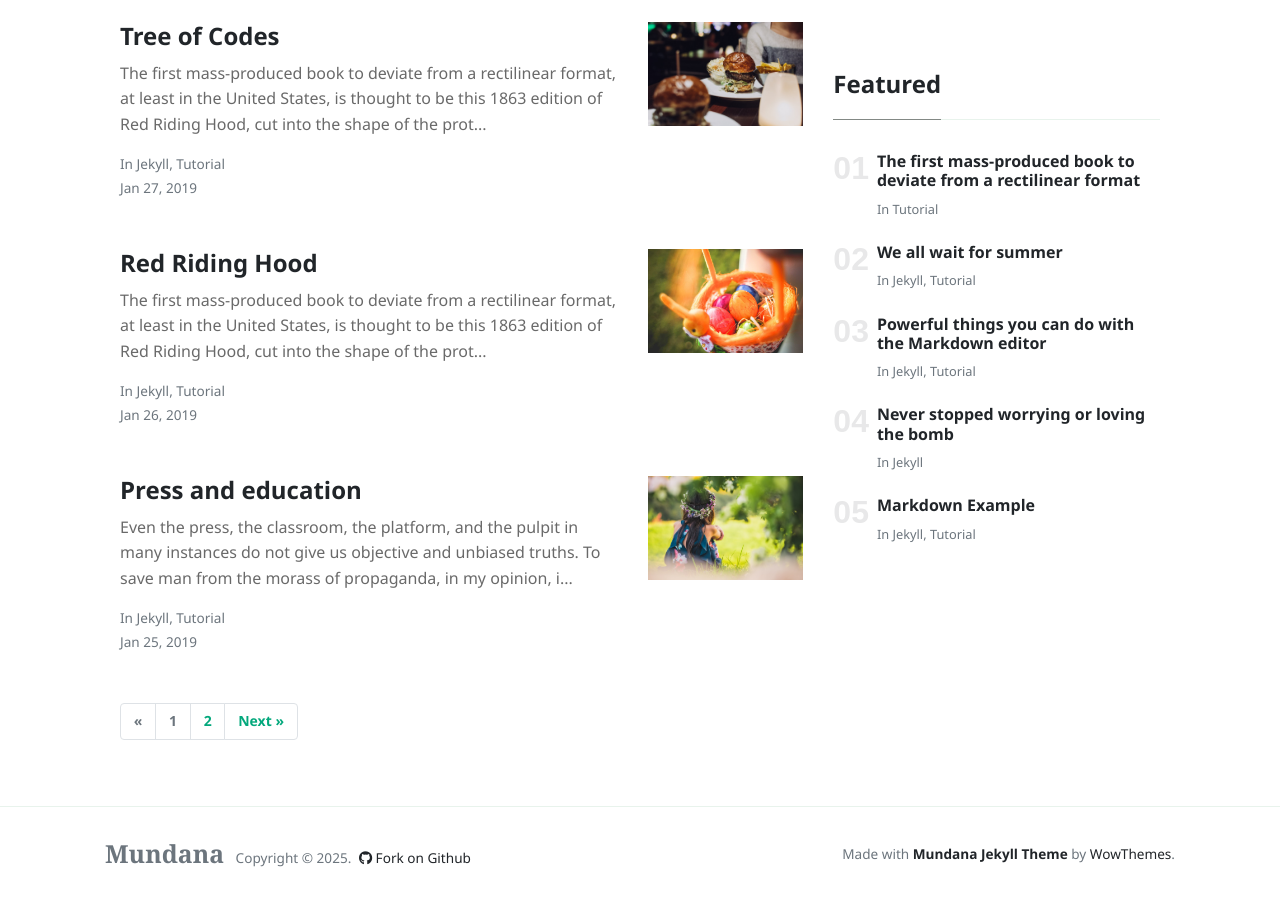
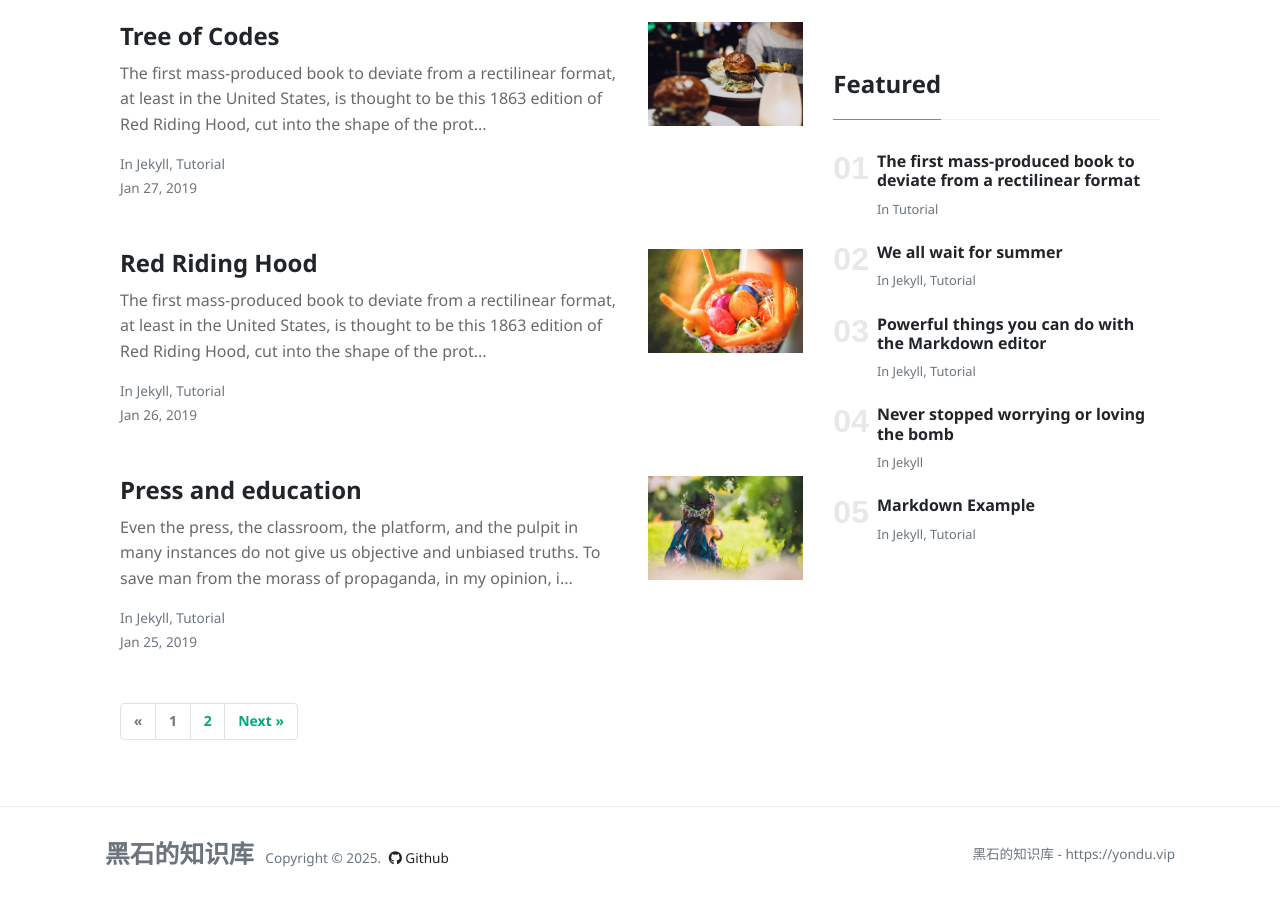
Before and after one commit to blackstoneblackstone/blackstoneblackstone.github.io, a Jekyll site: the page built from index.html, in a window 1280 px wide and 900 px high, scrolled down 1707 px. Built offline with Jekyll 4.4.1, drawn with Linux system fonts in a browser that asks for light colours; nearby versions of some CDN libraries; the list of posts is cut into pages by our own code; some of the changed text lies outside the part shown.

Commit message:
feat: update site title and description to 黑石的知识库, localize navigation and sidebar content, and adjust HTML language settings for improved user experience

```diff
--- a/_config.yml
+++ b/_config.yml
@@ -1,6 +1,6 @@
 # Site
-name: 'Mundana'
-description: 'Mundana is a free Jekyll theme for awesome people like you, Medium like.'
+name: '黑石的知识库'
+description: '黑石的知识库 - 分享知识和经验'
 logo: 'assets/images/logo.png'
 favicon: 'assets/images/favicon.ico'
 baseurl: '/'
--- a/_includes/menu-header.html
+++ b/_includes/menu-header.html
@@ -1,20 +1,11 @@
 <!--  Replace menu links here -->
 
 <li class="nav-item">
-<a class="nav-link" href="{{site.baseurl}}/index.html">Home</a>
+<a class="nav-link" href="{{site.baseurl}}/index.html">首页</a>
 </li>
 <li class="nav-item">
-<a class="nav-link" href="{{site.baseurl}}/authors-list.html">Authors</a>
+<a class="nav-link" href="{{site.baseurl}}/authors-list.html">作者</a>
 </li>
 <li class="nav-item">
-<a class="nav-link" href="{{site.baseurl}}/contact.html">Contact</a>
+<a class="nav-link" href="{{site.baseurl}}/contact.html">联系我们</a>
 </li>
-<li class="nav-item">
-<a target="_blank" class="nav-link" href="https://www.wowthemes.net/themes/mundana-wordpress/">WP</a>
-</li>
-<li class="nav-item">
-<a target="_blank" class="nav-link" href="https://www.wowthemes.net/themes/mundana-ghost/">Ghost</a>
-</li>
-<li class="nav-item">
-<a target="_blank" class="nav-link" href="https://www.wowthemes.net/donate/">Buy me a coffee <i class="fa fa-coffee text-danger"></i></a>
-</li>
--- a/_layouts/default.html
+++ b/_layouts/default.html
@@ -1,5 +1,5 @@
 <!DOCTYPE html>
-<html lang="en">
+<html lang="zh-CN">
 <head>
     <meta charset="utf-8">
     <meta name="viewport" content="width=device-width, initial-scale=1, shrink-to-fit=no">
@@ -77,15 +77,15 @@
         <div class="container">
         <div class="row align-items-center justify-content-between">
             <div>
-                <span class="navbar-brand mr-2 mb-0"><strong>Mundana</strong></span>
+                <span class="navbar-brand mr-2 mb-0"><strong>黑石的知识库</strong></span>
                 <span>Copyright © <script>document.write(new Date().getFullYear())</script>.</span>
 
                 <!--  Github Repo Star Btn-->
-                <a class="text-dark ml-1" target="_blank" href="https://github.com/wowthemesnet/mundana-theme-jekyll"><i class="fab fa-github"></i> Fork on Github</a>
+                <a class="text-dark ml-1" target="_blank" href="https://github.com/blackstoneblackstone/blackstoneblackstone.github.io"><i class="fab fa-github"></i> Github</a>
 
             </div>
             <div>
-                Made with <a target="_blank" class="text-dark font-weight-bold" href="https://www.wowthemes.net/mundana-jekyll-theme/"> Mundana Jekyll Theme </a> by <a class="text-dark" target="_blank" href="https://www.wowthemes.net">WowThemes</a>.
+                黑石的知识库 - https://yondu.vip
             </div>
         </div>
         </div>
--- a/index.html
+++ b/index.html
@@ -1,9 +1,9 @@
 ---
-title: "Mundana Free Jekyll Theme"
+title: "黑石的知识库"
 layout: default
 pagination:
     enabled: true
-description: "A great Jekyll theme developed by Sal @wowthemesnet."
+description: "黑石的知识库 - 分享知识和经验"
 ---
 
 
```
Also changed, not shown: _includes/sidebar.html (+2 -6 lines).
